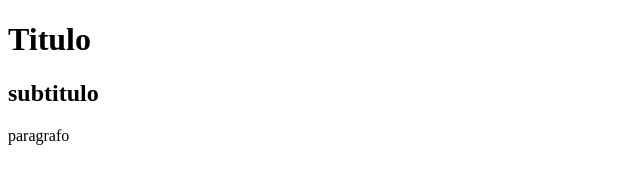
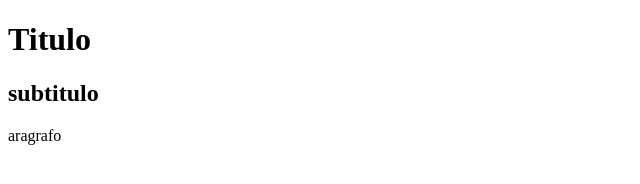
Before and after one commit to Marllon-OCL/Programacao-Web, a plain HTML site: page index.html in a window 1280 px wide. Shown: the full height of the page, 0-640 px from the left. Drawn offline with Linux system fonts and the light colour scheme.

Commit message:
Update index.html

```diff
--- a/index.html
+++ b/index.html
@@ -8,6 +8,6 @@
 <body>
     <h1>Titulo</h1>
     <h2>subtitulo</h2>
-    <p>paragrafo</p>
+    <p>aragrafo</p>
 </body>
 </html>
```
